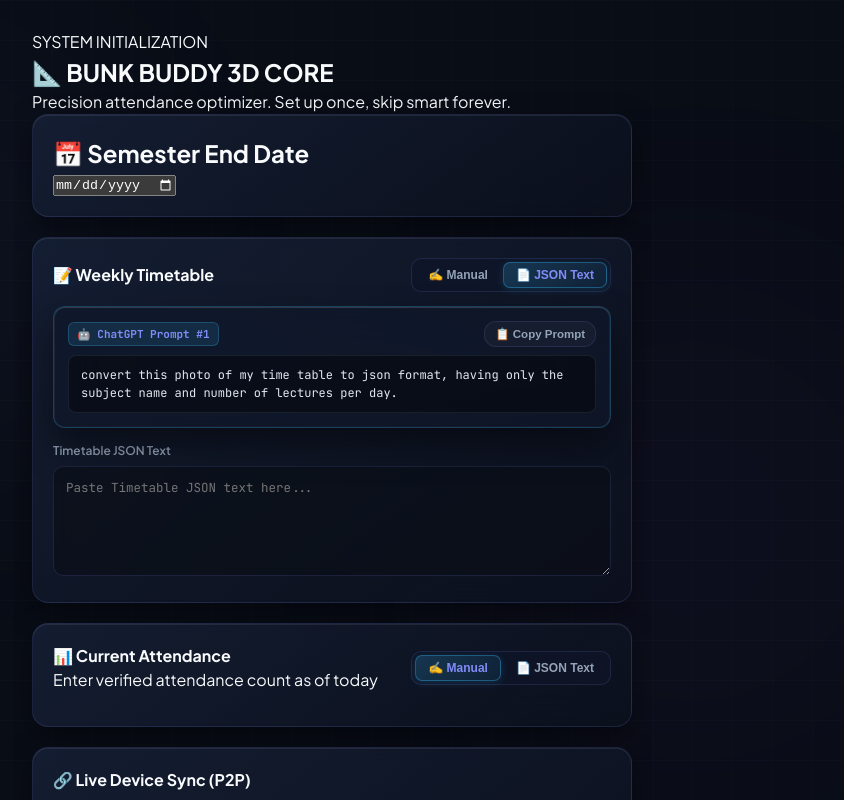
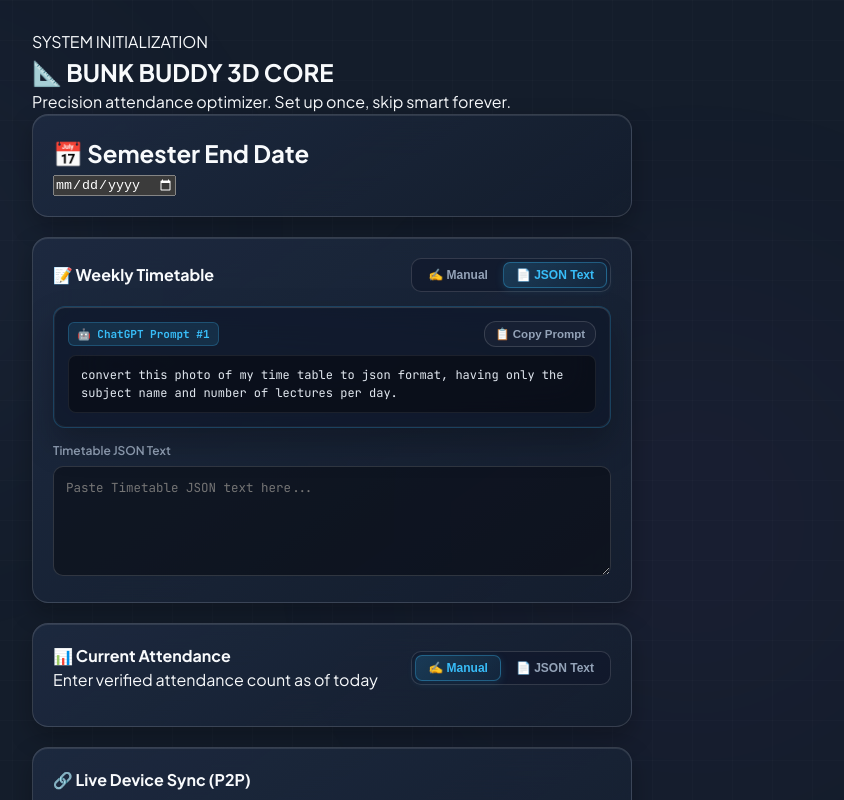
Before and after one commit to Ajay-Rakwal/Bunk_Buddy, a plain HTML site: page index.html in a window 1280 px wide. Both pictures are taken after a click on the button "📄 JSON Text". Shown: the whole page, without its empty margins (308-1152 px from the left). Drawn offline with Linux system fonts and the light colour scheme.

Commit message:
Update theme to comfortable lighter Ocean Slate (#141d2b)

```diff
--- a/index.html
+++ b/index.html
@@ -11,7 +11,7 @@
   <link href="https://fonts.googleapis.com/css2?family=Plus+Jakarta+Sans:wght@300;400;500;600;700;800&family=JetBrains+Mono:wght@400;500;700&display=swap" rel="stylesheet">
   <link rel="stylesheet" href="style.css">
   <link rel="manifest" href="manifest.json">
-  <meta name="theme-color" content="#090d16">
+  <meta name="theme-color" content="#141d2b">
   <link rel="apple-touch-icon" href="icon-192.png">
   <script src="https://unpkg.com/peerjs@1.5.4/dist/peerjs.min.js"></script>
 </head>
--- a/style.css
+++ b/style.css
@@ -1,22 +1,22 @@
 *, *::before, *::after { box-sizing: border-box; margin: 0; padding: 0; }
 
 :root {
-  --bg: #090d16;
-  --surface: rgba(18, 25, 42, 0.85);
-  --card: rgba(22, 32, 54, 0.7);
-  --card-hover: rgba(30, 43, 72, 0.85);
-  --border: rgba(129, 140, 248, 0.15);
-  --border-glow: rgba(129, 140, 248, 0.4);
+  --bg: #141d2b;
+  --surface: rgba(26, 37, 56, 0.85);
+  --card: rgba(30, 43, 66, 0.75);
+  --card-hover: rgba(40, 56, 84, 0.9);
+  --border: rgba(255, 255, 255, 0.14);
+  --border-glow: rgba(56, 189, 248, 0.4);
   --text: #f8fafc;
   --text-dim: #94a3b8;
-  --green: #34d399;
-  --green-glow: rgba(52, 211, 153, 0.35);
-  --yellow: #fbbf24;
-  --yellow-glow: rgba(251, 191, 36, 0.35);
-  --red: #f87171;
-  --red-glow: rgba(248, 113, 113, 0.35);
-  --accent: #818cf8;
-  --accent-glow: rgba(129, 140, 248, 0.5);
+  --green: #10b981;
+  --green-glow: rgba(16, 185, 129, 0.35);
+  --yellow: #f59e0b;
+  --yellow-glow: rgba(245, 158, 11, 0.35);
+  --red: #ef4444;
+  --red-glow: rgba(239, 68, 68, 0.35);
+  --accent: #38bdf8;
+  --accent-glow: rgba(56, 189, 248, 0.45);
   --purple: #c084fc;
   --purple-glow: rgba(192, 132, 252, 0.4);
   --orange: #fb923c;
@@ -89,41 +89,41 @@ body {
 
 /* ── GLASS PANELS 3D ── */
 .glass-panel-3d {
-  background: linear-gradient(145deg, rgba(22, 32, 54, 0.8), rgba(12, 17, 30, 0.7));
+  background: linear-gradient(145deg, rgba(30, 43, 66, 0.8), rgba(20, 30, 46, 0.7));
   backdrop-filter: blur(24px);
   -webkit-backdrop-filter: blur(24px);
   border: 1px solid var(--border);
   border-radius: var(--radius-lg);
   box-shadow:
-    0 18px 36px rgba(0, 0, 0, 0.45),
+    0 16px 32px rgba(0, 0, 0, 0.25),
     0 0 0 1px rgba(255, 255, 255, 0.05) inset,
     inset 0 1px 1px rgba(255, 255, 255, 0.12),
-    inset 0 -1px 1px rgba(0, 0, 0, 0.25);
+    inset 0 -1px 1px rgba(0, 0, 0, 0.15);
   transition: border-color 0.3s, box-shadow 0.3s, transform 0.3s cubic-bezier(0.16, 1, 0.3, 1);
 }
 
 .glass-panel-3d:hover {
-  border-color: rgba(129, 140, 248, 0.3);
+  border-color: rgba(56, 189, 248, 0.35);
   transform: translateY(-2px);
   box-shadow:
-    0 22px 45px rgba(0, 0, 0, 0.5),
+    0 20px 40px rgba(0, 0, 0, 0.3),
     0 0 0 1px rgba(255, 255, 255, 0.08) inset,
-    inset 0 1px 1px rgba(255, 255, 255, 0.15);
+    inset 0 1px 1px rgba(255, 255, 255, 0.18);
 }
 
 .glass-panel {
-  background: linear-gradient(145deg, rgba(22, 32, 54, 0.85), rgba(12, 17, 30, 0.75));
+  background: linear-gradient(145deg, rgba(30, 43, 66, 0.85), rgba(20, 30, 46, 0.75));
   backdrop-filter: blur(20px);
   border: 1px solid var(--border);
   border-radius: var(--radius-lg);
   box-shadow:
-    0 10px 30px rgba(0,0,0,0.4),
-    inset 0 1px 0 rgba(255, 255, 255, 0.08);
+    0 10px 25px rgba(0,0,0,0.25),
+    inset 0 1px 0 rgba(255, 255, 255, 0.1);
 }
 
 /* ── BUTTONS 3D ── */
 .btn-primary-3d {
-  background: linear-gradient(135deg, #6366f1 0%, #4f46e5 100%);
+  background: linear-gradient(135deg, #38bdf8 0%, #0284c7 100%);
   color: #fff;
   border: none;
   padding: 12px 24px;
@@ -133,7 +133,7 @@ body {
   font-weight: 700;
   cursor: pointer;
   box-shadow:
-    0 8px 20px rgba(99, 102, 241, 0.45),
+    0 8px 20px rgba(2, 132, 199, 0.4),
     inset 0 1px 1px rgba(255, 255, 255, 0.3);
   transition: all 0.2s cubic-bezier(0.16, 1, 0.3, 1);
   position: relative;
@@ -141,7 +141,7 @@ body {
 }
 .btn-primary-3d:hover {
   transform: translateY(-2px) scale(1.02);
-  box-shadow: 0 12px 25px rgba(99, 102, 241, 0.65);
+  box-shadow: 0 12px 25px rgba(2, 132, 199, 0.6);
 }
 .btn-primary-3d:active { transform: translateY(1px) scale(0.98); }
 .btn-primary-3d:disabled { opacity: 0.35; cursor: not-allowed; transform: none; box-shadow: none; }
--- a/sw.js
+++ b/sw.js
@@ -1,4 +1,4 @@
-const CACHE = 'bunkbuddy-v10';
+const CACHE = 'bunkbuddy-v11';
 const ASSETS = [
   './',
   './index.html',
```
Also changed, not shown: manifest.json.
